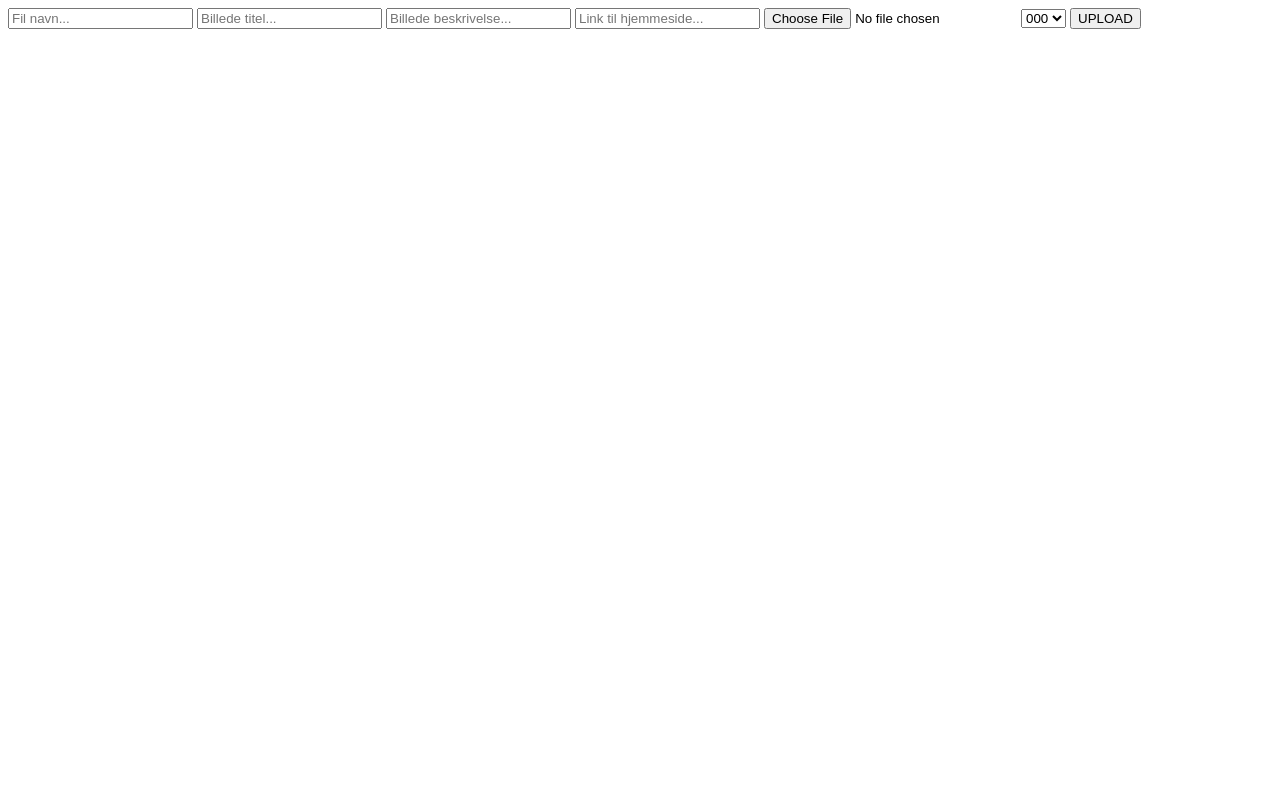
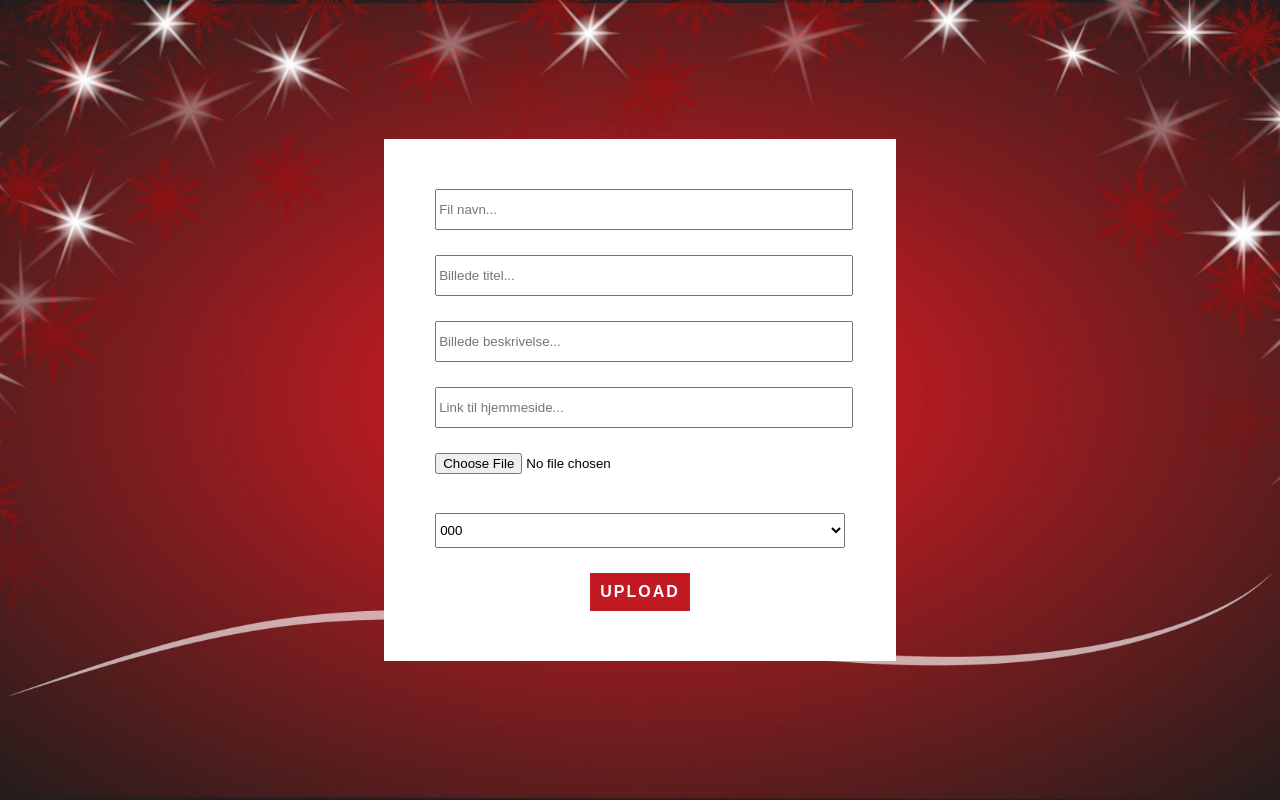
Before and after one commit to StefanDimitrijevic/Hovedopgave, a PHP site: page /fileupload.php in a window 1280 px wide. Run offline with PHP 8.4, Linux system fonts and the light colour scheme; the visitor is signed in with stand-in values (Sample User, id 1); tables that the repository leaves empty hold one stand-in row (values such as "Sample post").

Commit message:
fileupload styling

```diff
--- /dev/null
+++ b/Calendar/css/fileupload.css
@@ -0,0 +1,65 @@
+html, body {
+  margin: 0;
+  padding: 0;
+}
+
+.container {
+  background-image: url("/Calendar/images/christmas-background.jpg");
+  background-repeat: no-repeat no-repeat;
+  background-position: center center;
+  background-size: cover;
+  width: 100vw;
+  height: 100vh;
+}
+
+.container .sign-up {
+  padding-top: 50px;
+  padding-bottom: 50px;
+  position: absolute;
+  top: 50%;
+  left: 50%;
+  -webkit-transform: translate(-50%, -50%);
+          transform: translate(-50%, -50%);
+  width: 40%;
+  background-color: white;
+  display: -webkit-box;
+  display: -ms-flexbox;
+  display: flex;
+  -webkit-box-orient: vertical;
+  -webkit-box-direction: normal;
+      -ms-flex-direction: column;
+          flex-direction: column;
+  -webkit-box-align: center;
+      -ms-flex-align: center;
+          align-items: center;
+  -webkit-box-pack: center;
+      -ms-flex-pack: center;
+          justify-content: center;
+}
+
+.container .sign-up .form-content {
+  width: 80%;
+}
+
+.container .sign-up .form-content .inputs {
+  width: 100%;
+  height: 35px;
+  margin-bottom: 25px;
+}
+
+.container .sign-up .btn {
+  padding: 10px;
+  background-color: #C11A22;
+  color: white;
+  border: none;
+  font-size: 16px;
+  font-family: sans-serif;
+  font-weight: bold;
+  letter-spacing: 2px;
+  cursor: pointer;
+}
+
+.container .sign-up .btn:hover {
+  background-color: #ac1017;
+}
+/*# sourceMappingURL=fileupload.css.map */
--- /dev/null
+++ b/Calendar/css/fileupload.scss
@@ -0,0 +1,55 @@
+html, body {
+    margin: 0;
+    padding: 0;
+}
+
+.container {
+    background-image: url("/Calendar/images/christmas-background.jpg");
+    background-repeat: no-repeat no-repeat;
+    background-position: center center;
+    background-size: cover;
+    width: 100vw;
+    height: 100vh;
+
+    .sign-up {
+        padding-top: 50px;
+        padding-bottom: 50px;
+        position: absolute;
+        top: 50%;
+        left: 50%;
+        transform: translate(-50%, -50%);
+        width: 40%;
+        background-color: white;
+        display: flex;
+        flex-direction: column;
+        align-items: center;
+        justify-content: center;
+
+        .form-content {
+            width: 80%;
+
+            .inputs {
+                width: 100%;
+                height: 35px;
+                margin-bottom: 25px;
+            }
+        }
+
+        .btn {
+            padding: 10px;
+            background-color: #C11A22;
+            color: white;
+            border: none;
+            font-size: 16px;
+            font-family: sans-serif;
+            font-weight: bold;
+            letter-spacing: 2px;
+            cursor: pointer;
+
+            &:hover {
+                background-color: rgb(172, 16, 23);
+            }
+        }
+
+    }
+}
--- a/Calendar/css/style.css
+++ b/Calendar/css/style.css
@@ -143,7 +143,7 @@ html, body {
 }
 
 .popup .hm .popup-image {
-  width: 200px;
+  width: 80%;
   height: 200px;
 }
 
--- a/Calendar/css/style.scss
+++ b/Calendar/css/style.scss
@@ -114,7 +114,7 @@ html, body {
         }
 
         .popup-image {
-            width: 200px;
+            width: 80%;
             height: 200px;
         }
     }
--- a/Calendar/fileupload.php
+++ b/Calendar/fileupload.php
@@ -8,17 +8,30 @@
     <meta name="viewport" content="width=device-width, initial-scale=1.0">
     <meta http-equiv="X-UA-Compatible" content="ie=edge">
     <title>File upload</title>
+    <link rel="stylesheet" href="css/fileupload.css">
 </head>
 <body>
+    <div class="container">
         <?php
         if (isset($_SESSION['users_id'])) { ?>
-        <form action="upload.php" method="POST" enctype="multipart/form-data">
-            <input type="text" name="filename" placeholder="Fil navn..." required>
-            <input type="text" name="filetitle" placeholder="Billede titel..." required>
-            <input type="text" name="filedesc" placeholder="Billede beskrivelse..." required>
-            <input type="text" name="filelink" placeholder="Link til hjemmeside..." required>
-            <input type="file" name="file" required>
-            <select name="doorid" required>
+            <form class="sign-up" action="upload.php" method="POST" enctype="multipart/form-data">
+                <div class="form-content">
+                    <input class="inputs" type="text" name="filename" placeholder="Fil navn..." required>
+                </div>
+                <div class="form-content">
+                    <input class="inputs" type="text" name="filetitle" placeholder="Billede titel..." required>
+                </div>
+                <div class="form-content">
+                    <input class="inputs" type="text" name="filedesc" placeholder="Billede beskrivelse..." required>
+                </div>
+                <div class="form-content">
+                    <input class="inputs" type="text" name="filelink" placeholder="Link til hjemmeside..." required>
+                </div>
+                <div class="form-content">
+                    <input class="inputs" type="file" name="file" required>
+                </div>
+                <div class="form-content">
+                    <select class="inputs" name="doorid" required>
                         <?php
                             require_once('dbcon.php');
                             $sql = "SELECT idCalendarDoors, doorNumber FROM calendarDoors";
@@ -31,8 +44,10 @@
                             }
                         ?>
                     </select>
-            <button type="submit" name="submit">UPLOAD</button>
+                </div>
+                <button class="btn" type="submit" name="submit">UPLOAD</button>
             </form>
         <?php } else {} ?>
+    </div>
 </body>
 </html>
```
Also changed, not shown: 2 other files. Lines whose indentation alone changed are shown as unchanged.
